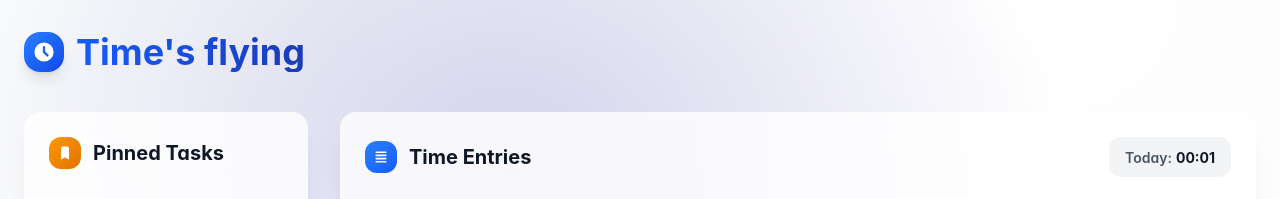
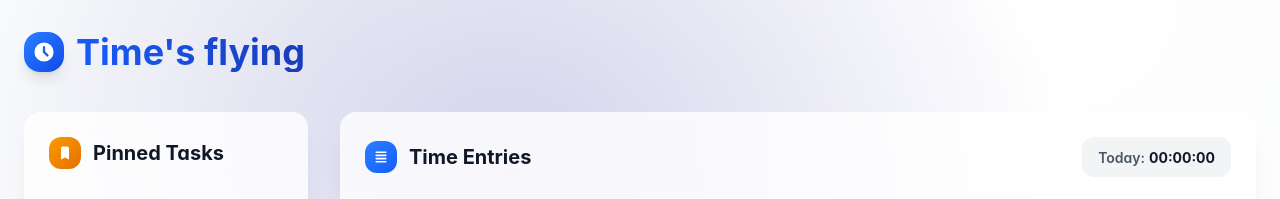
Before and after one commit to anbraten/timesflying, a Vue app: page / in a window 1280 px wide. Shown: the top 199 px of the page. Built offline with nearby package versions, Linux system fonts and the light colour scheme.

Commit message:
:bug: correctly show durations

```diff
--- a/src/components/TimeEntryList.vue
+++ b/src/components/TimeEntryList.vue
@@ -32,7 +32,7 @@
         <div
           class="text-xl font-mono font-bold bg-gradient-to-br from-gray-900 via-gray-800 to-gray-700 bg-clip-text text-transparent"
         >
-          {{ formatDuration(getElapsedTime(activeEntry), true) }}
+          {{ formatDuration(getElapsedTime(activeEntry)) }}
         </div>
 
         <div class="flex items-center gap-2">
--- a/src/composables/useTimer.ts
+++ b/src/composables/useTimer.ts
@@ -1,4 +1,4 @@
-import { ref, computed, onUnmounted, onMounted } from 'vue';
+import { ref, onUnmounted, onMounted, computed } from 'vue';
 import type { TimeEntry } from '../types';
 import { toDate } from './utils';
 
@@ -24,21 +24,17 @@
   function getElapsedTime(entry: TimeEntry): number {
     const startTime = toDate(entry.startTime);
     const endTime = entry.endTime ? toDate(entry.endTime) : currentTime.value;
-    return Math.max(endTime.getTime() - startTime.getTime(), 0) + 1000; // Add 1s to avoid zero duration
+    return Math.max(endTime.getTime() - startTime.getTime(), 0);
   }
 
-  function formatDuration(milliseconds: number, showSeconds?: boolean): string {
+  function formatDuration(milliseconds: number): string {
     const seconds = Math.floor(milliseconds / 1000);
     const minutes = Math.floor(seconds / 60);
     const hours = Math.floor(minutes / 60);
 
     const formatNumber = (num: number) => num.toString().padStart(2, '0');
 
-    return [
-      formatNumber(hours),
-      formatNumber(Math.max(minutes % 60, showSeconds ? 0 : 1)),
-      ...(showSeconds ? [formatNumber(seconds % 60)] : []),
-    ].join(':');
+    return [formatNumber(hours), formatNumber(minutes % 60), formatNumber(seconds % 60)].join(':');
   }
 
   return {
```
